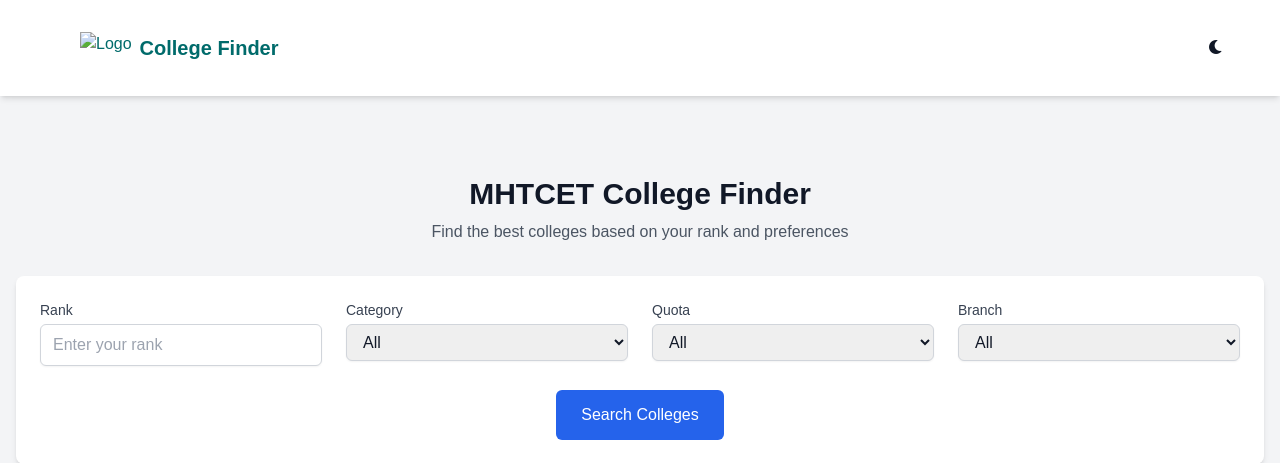
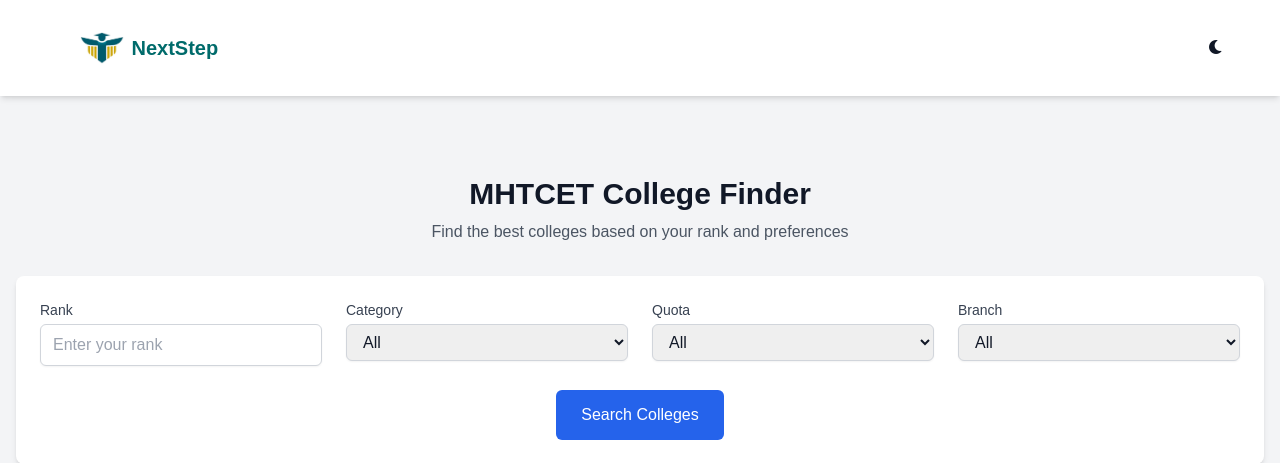
Before and after one commit to JARAWA/college-rank-app, a FastAPI app: page / in a window 1280 px wide. Shown: the top 463 px of the page. Run offline with FastAPI, Linux system fonts and the light colour scheme; some libraries are stand-ins or nearby versions.

Commit message:
Update base.html

```diff
--- a/templates/base.html
+++ b/templates/base.html
@@ -30,8 +30,8 @@
             <div class="flex items-center justify-between h-16">
                 <div class="flex items-center">
                     <a href="/" class="flex items-center space-x-2">
-                        <img src="{{ url_for('static', path='/images/logo.png') }}" alt="Logo" class="h-8 w-auto">
-                        <span class="text-xl font-bold">College Finder</span>
+                        <img src="{{ url_for('static', path='/images/nextstep_logo.jpeg') }}" alt="Logo" class="h-8 w-auto">
+                        <span class="text-xl font-bold">NextStep</span>
                     </a>
                 </div>
                 <div class="flex items-center space-x-4">
```
